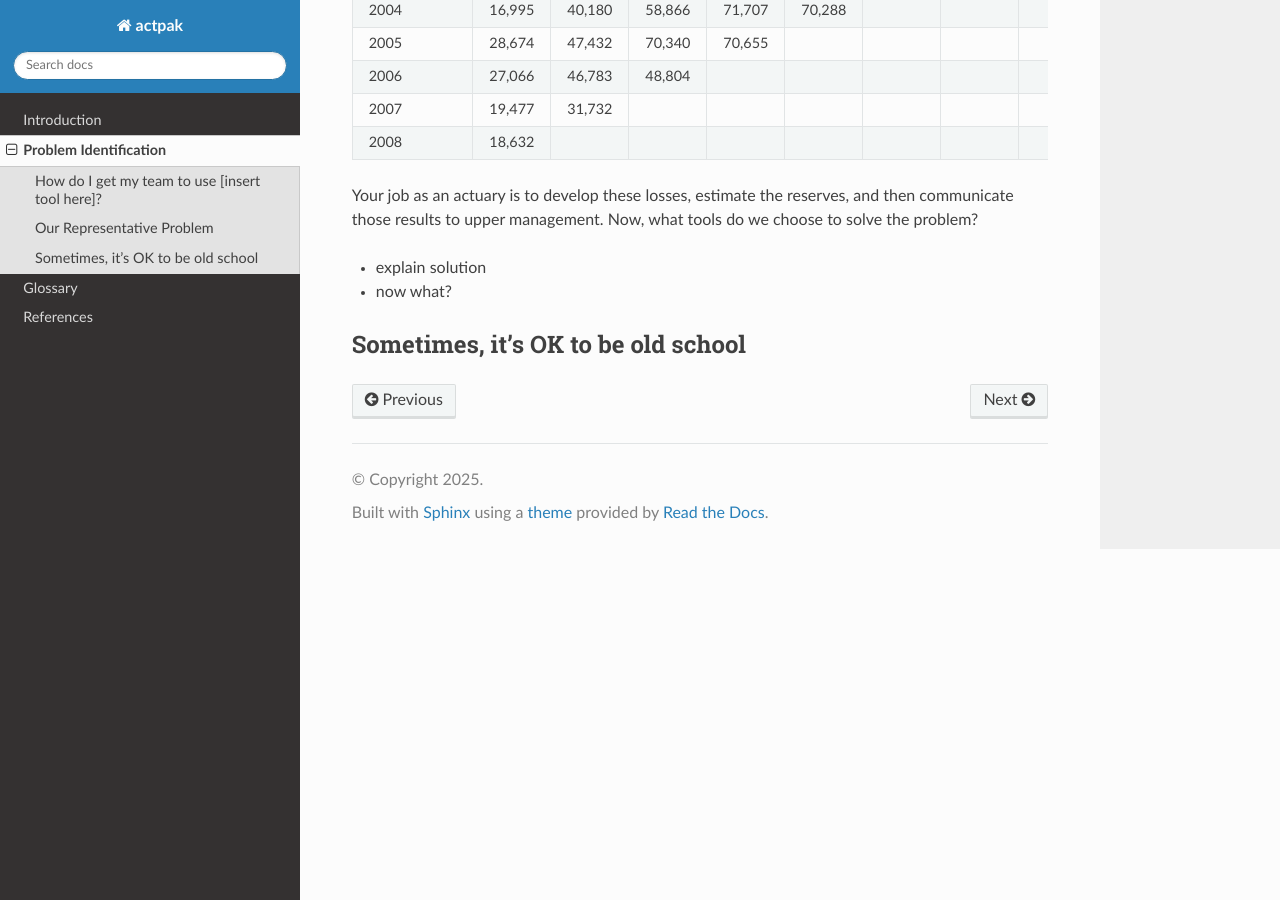
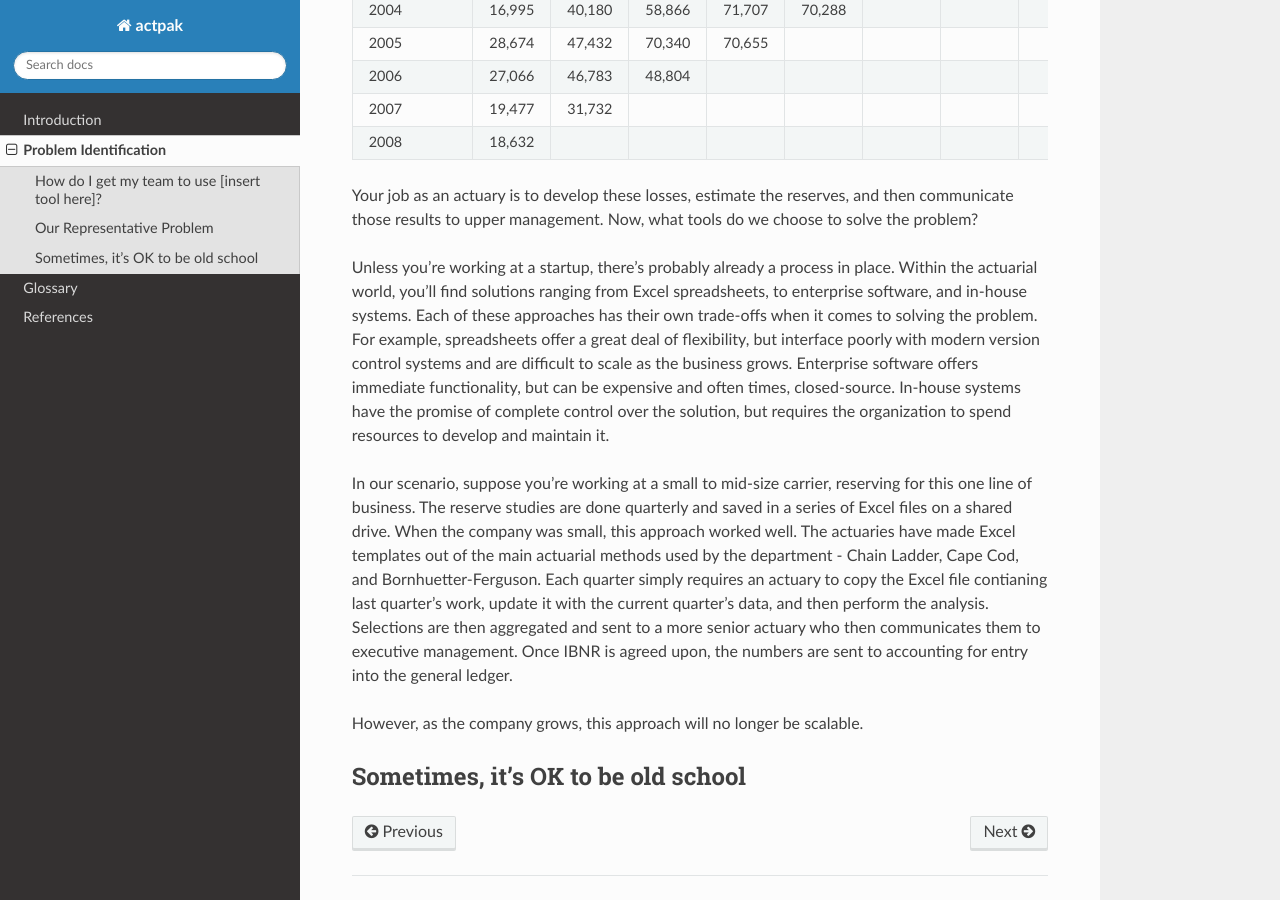
Before and after one commit to genedan/actpak, a Sphinx documentation site: the page built from docs/problem_id.rst, in a window 1280 px wide and 900 px high, scrolled down 1271 px. Built offline with Sphinx 7.4.7 and the Read the Docs theme 3.1.0, drawn with Linux system fonts in a browser that asks for light colours; the version number could not be read and is left out.

Commit message:
DOCS: Continue work on problem_id.rst.

```diff
--- a/docs/problem_id.rst
+++ b/docs/problem_id.rst
@@ -175,9 +175,11 @@ Below is a triangle that you may have already seen if you've taken CAS Exam 5. I
 
 Your job as an actuary is to develop these losses, estimate the reserves, and then communicate those results to upper management. Now, what tools do we choose to solve the problem?
 
-- explain solution
+Unless you're working at a startup, there's probably already a process in place. Within the actuarial world, you'll find solutions ranging from Excel spreadsheets, to enterprise software, and in-house systems. Each of these approaches has their own trade-offs when it comes to solving the problem. For example, spreadsheets offer a great deal of flexibility, but interface poorly with modern version control systems and are difficult to scale as the business grows. Enterprise software offers immediate functionality, but can be expensive and often times, closed-source. In-house systems have the promise of complete control over the solution, but requires the organization to spend resources to develop and maintain it.
 
-- now what?
+In our scenario, suppose you're working at a small to mid-size carrier, reserving for this one line of business. The reserve studies are done quarterly and saved in a series of Excel files on a shared drive. When the company was small, this approach worked well. The actuaries have made Excel templates out of the main actuarial methods used by the department - Chain Ladder, Cape Cod, and Bornhuetter-Ferguson. Each quarter simply requires an actuary to copy the Excel file contianing last quarter's work, update it with the current quarter's data, and then perform the analysis. Selections are then aggregated and sent to a more senior actuary who then communicates them to executive management. Once IBNR is agreed upon, the numbers are sent to accounting for entry into the general ledger.
+
+However, as the company grows, this approach will no longer be scalable.
 
 Sometimes, it's OK to be old school
 ^^^^^^^^^^^^^^^^^^^^^^^^^^^^^^^^^^^
```
